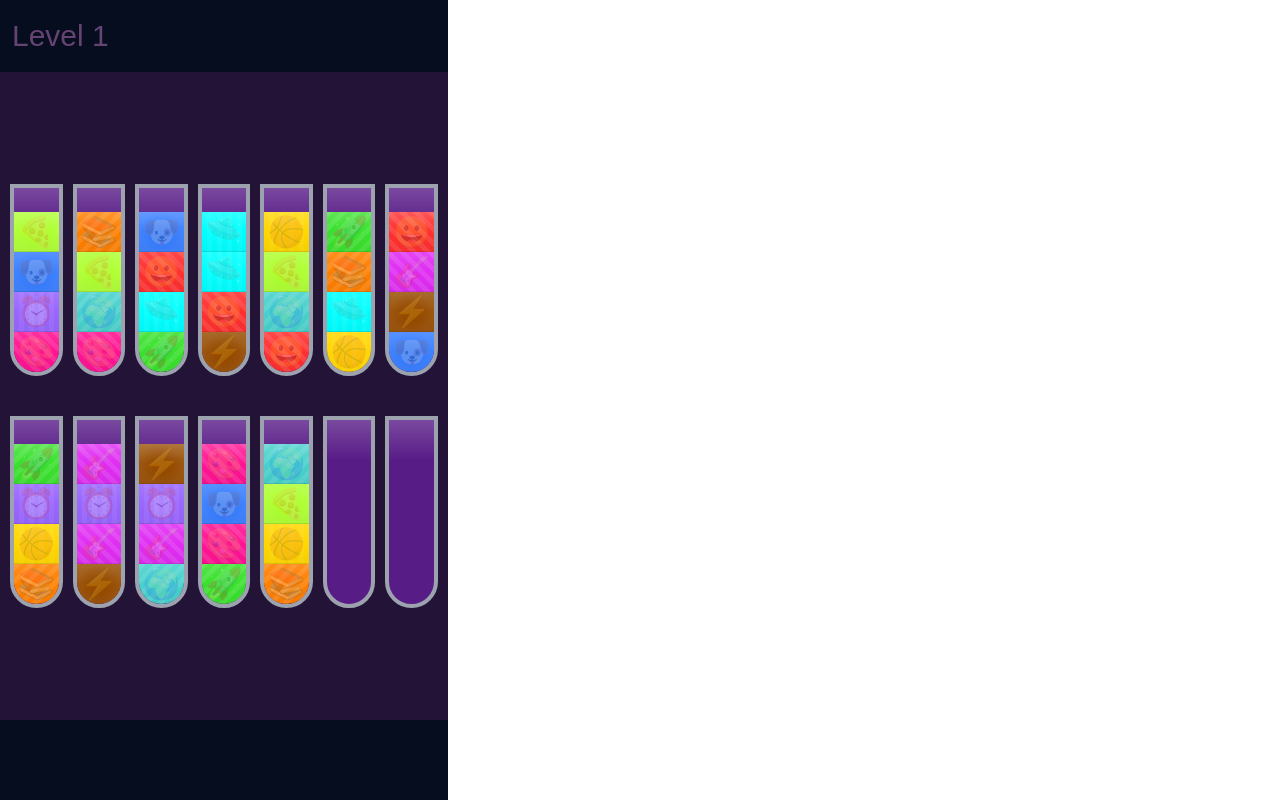
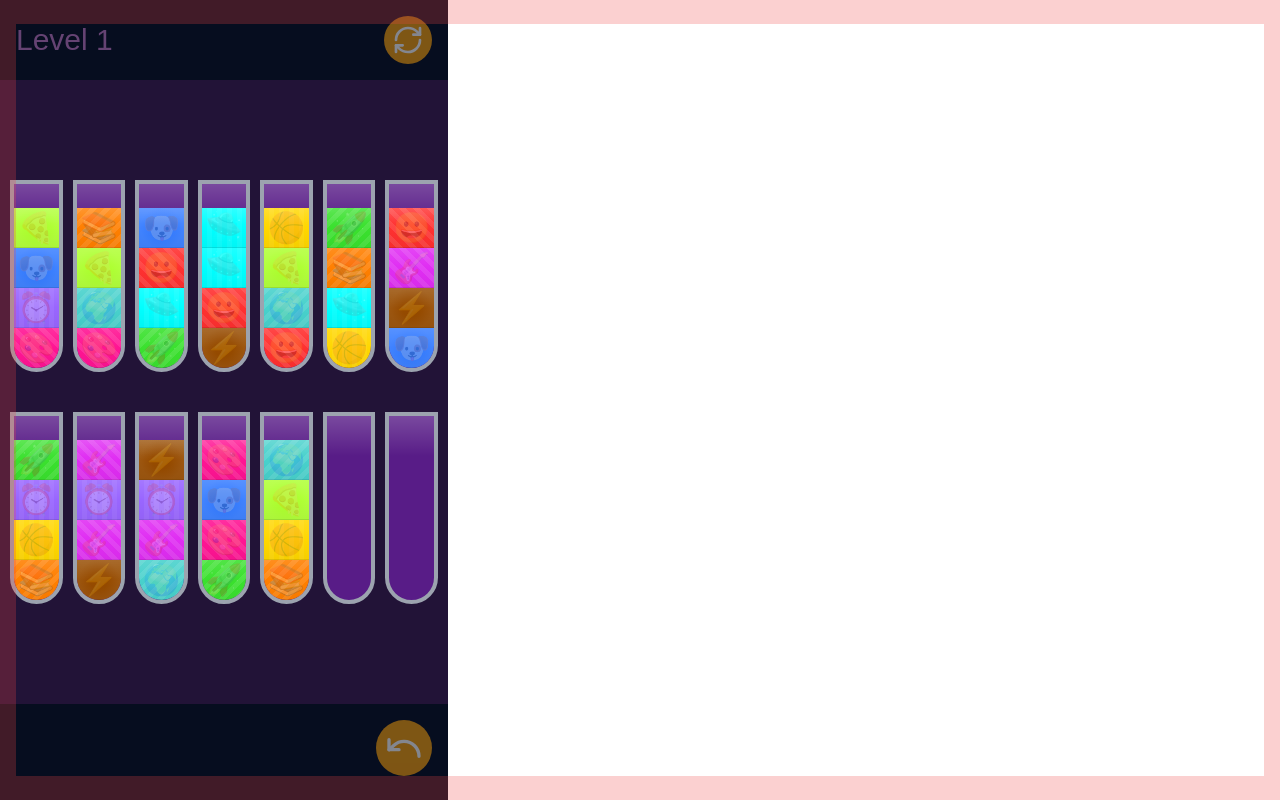
Before and after one commit to paleite/water-sort-puzzle, a Next.js app: page / in a window 1280 px wide. Built offline with nearby package versions, Linux system fonts and the light colour scheme.

Commit message:
Improve button placement

```diff
--- a/src/app/layout.tsx
+++ b/src/app/layout.tsx
@@ -57,8 +57,11 @@ export default function RootLayout({
           type="image/png"
         />
         <meta content="yes" name="apple-mobile-web-app-capable" />
-        <meta content="default" name="apple-mobile-web-app-status-bar-style" />
-        <meta content="#ffffff" name="theme-color" />
+        <meta
+          content="black-translucent"
+          name="apple-mobile-web-app-status-bar-style"
+        />
+        <meta content="#060d1f" name="theme-color" />
       </head>
       <body
         className={`${geistSans.variable} ${geistMono.variable} h-dvh touch-none overflow-hidden antialiased`}
--- a/src/components/artifact.tsx
+++ b/src/components/artifact.tsx
@@ -16,6 +16,7 @@ import {
 } from "@/components/ui/dialog";
 import { useGameStore } from "@/lib/store";
 import { cn } from "@/lib/utils";
+import { isDev } from "@/lib/env";
 
 // import Game from "./background/game.jpg";
 
@@ -444,16 +445,14 @@ function UndoButton({
   return (
     <button
       className={cn(
-        "flex h-12 items-center rounded-full p-2 transition-all duration-300",
-        isDisabled
-          ? "cursor-not-allowed bg-gray-300 text-gray-500 opacity-0"
-          : "bg-blue-500 text-white hover:bg-blue-600",
+        "flex size-14 items-center rounded-full bg-amber-500 p-2 text-white transition-all duration-300 hover:bg-amber-600",
+        isDisabled && (isDev ? "opacity-50" : "opacity-0"),
       )}
       disabled={isDisabled}
       type="button"
       onClick={onClick}
     >
-      <Undo className="size-8" />
+      <Undo className="h-full w-auto" />
     </button>
   );
 }
@@ -468,16 +467,14 @@ function ResetButton({
   return (
     <button
       className={cn(
-        "flex h-12 items-center rounded-full p-2 transition-all duration-300",
-        isDisabled
-          ? "cursor-not-allowed bg-gray-300 text-gray-500 opacity-0"
-          : "bg-blue-500 text-white hover:bg-blue-600",
+        "flex size-12 items-center rounded-full bg-amber-500 p-2 text-white transition-all duration-300 hover:bg-amber-600",
+        isDisabled && (isDev ? "opacity-50" : "opacity-0"),
       )}
       disabled={isDisabled}
       type="button"
       onClick={onClick}
     >
-      <RefreshCw className="size-8" />
+      <RefreshCw className="h-full w-auto" />
     </button>
   );
 }
@@ -773,20 +770,16 @@ function WaterSortGame() {
 
   return (
     <div className="grid h-dvh w-full max-w-md grid-rows-[auto_1fr] bg-[#221337]">
-      <div>
       {/* HUD/Controls - Top section */}
-        <div className="flex flex-col items-center bg-[#060d1f] p-3">
+      <div className="flex flex-col items-center bg-[#060d1f]">
         {/* Game status and controls in single row */}
-          <div className="flex w-full items-center justify-between">
+        <div className="flex h-20 w-full items-center justify-between overflow-hidden p-4">
           {/* Left: Level info and prev/next controls */}
           <div className="text-3xl font-medium text-[#654373]">
             Level {currentLevel}
           </div>
 
-            <Dialog
-              open={showNewGameDialog}
-              onOpenChange={setShowNewGameDialog}
-            >
+          <Dialog open={showNewGameDialog} onOpenChange={setShowNewGameDialog}>
             <DialogTrigger asChild>
               <ResetButton
                 isDisabled={
@@ -802,8 +795,8 @@ function WaterSortGame() {
               <DialogHeader>
                 <DialogTitle>Restart Level {currentLevel}</DialogTitle>
                 <DialogDescription>
-                    Are you sure you want to restart the current level? This
-                    will reset all your moves.
+                  Are you sure you want to restart the current level? This will
+                  reset all your moves.
                 </DialogDescription>
               </DialogHeader>
               <DialogFooter>
@@ -823,25 +816,27 @@ function WaterSortGame() {
 
         {/* Win message overlay */}
         {gameState === GAME_STATE.WIN && (
-            <div className="mt-2 flex w-full items-center justify-between rounded-lg border-2 border-yellow-400 bg-yellow-100 p-2">
-              <div className="flex items-center">
+          <Dialog open={true}>
+            <DialogContent className="sm:max-w-md">
+              <DialogHeader>
+                <DialogTitle className="flex items-center">
                   <Award className="mr-2 text-yellow-500" size={20} />
-                <div className="font-bold">
-                  Level {currentLevel} solved in {moves} moves!
-                </div>
-              </div>
-
-              <button
-                className="flex items-center rounded-lg bg-blue-500 p-2 text-white hover:bg-blue-600"
-                type="button"
-                onClick={nextLevel}
-              >
+                  Level {currentLevel} Solved!
+                </DialogTitle>
+                <DialogDescription>
+                  Congratulations! You completed level {currentLevel} in {moves}{" "}
+                  moves.
+                </DialogDescription>
+              </DialogHeader>
+              <DialogFooter>
+                <Button className="flex items-center" onClick={nextLevel}>
                   Next Level
-                <ArrowRight size={18} />
-              </button>
-            </div>
+                  <ArrowRight className="ml-2" size={18} />
+                </Button>
+              </DialogFooter>
+            </DialogContent>
+          </Dialog>
         )}
-        </div>
       </div>
 
       {/* Game board - Fills remaining space */}
@@ -862,8 +857,7 @@ function WaterSortGame() {
       </div>
 
       {/* HUD/Controls - Bottom section */}
-      <div>
-        <div className="flex w-full items-center justify-end bg-[#060d1f] p-4">
+      <div className="flex w-full items-center justify-end bg-[#060d1f] p-4 pb-6">
         <UndoButton
           isDisabled={
             moveHistory.length === 0 ||
@@ -873,10 +867,27 @@ function WaterSortGame() {
           onClick={undoMove}
         />
       </div>
-      </div>
       {/* <div className="pointer-events-none absolute inset-0 touch-none opacity-10">
         <Image alt="Game" className="h-full w-full" src={Game} />
       </div> */}
+
+      {isDev && (
+        <>
+          <div className="pointer-events-none absolute inset-0 touch-none border-x-[16px] border-y-[24px] border-red-500/50 opacity-50" />
+          <button
+            className="fixed bottom-8 right-4 hidden h-14 w-14 rounded-full bg-red-500/50 text-white opacity-50 shadow-lg"
+            type="button"
+          >
+            +
+          </button>
+          <button
+            className="absolute right-4 top-4 hidden h-12 w-12 rounded-md bg-white/80 text-black opacity-50 shadow-md backdrop-blur-md"
+            type="button"
+          >
+            ✕
+          </button>
+        </>
+      )}
     </div>
   );
 }
--- /dev/null
+++ b/src/lib/env.ts
@@ -0,0 +1 @@
+export const isDev = process.env.NODE_ENV === "development";
```
Also changed, not shown: public/manifest.json. Lines whose indentation alone changed are shown as unchanged.
